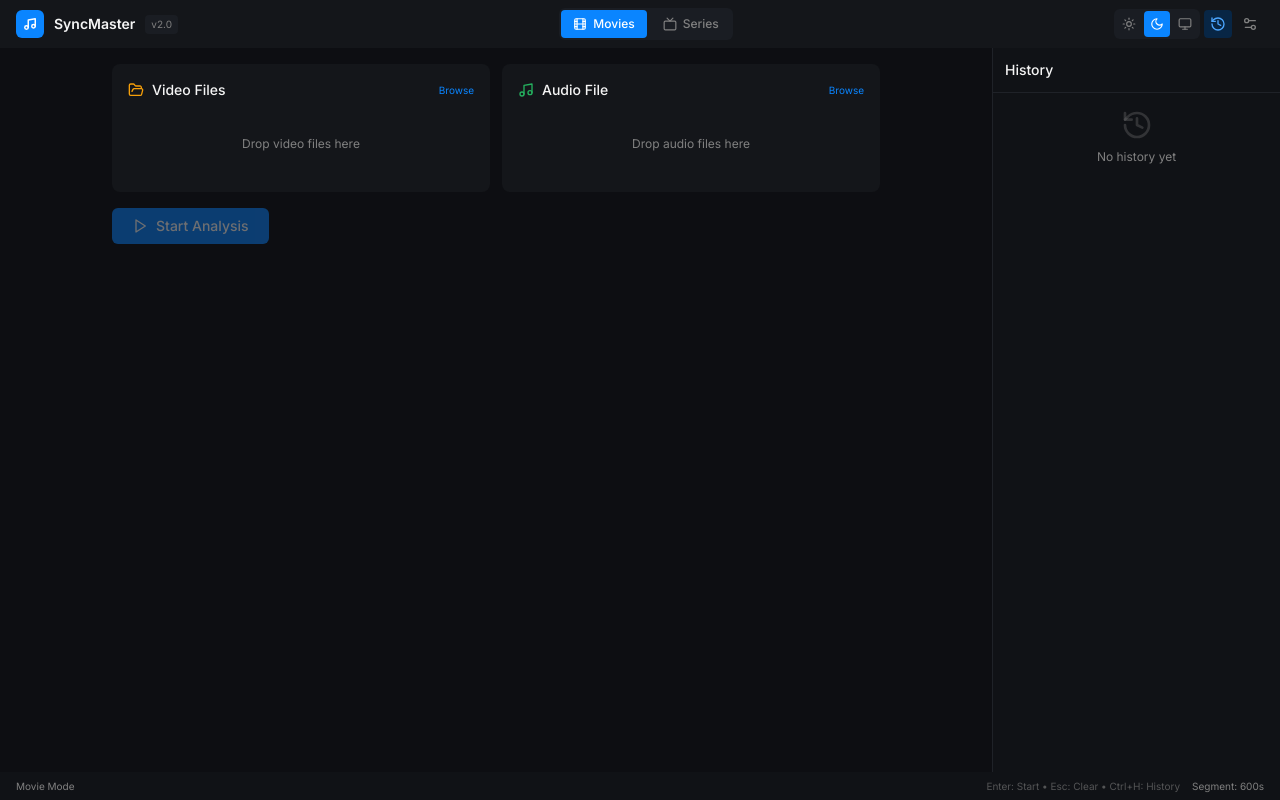
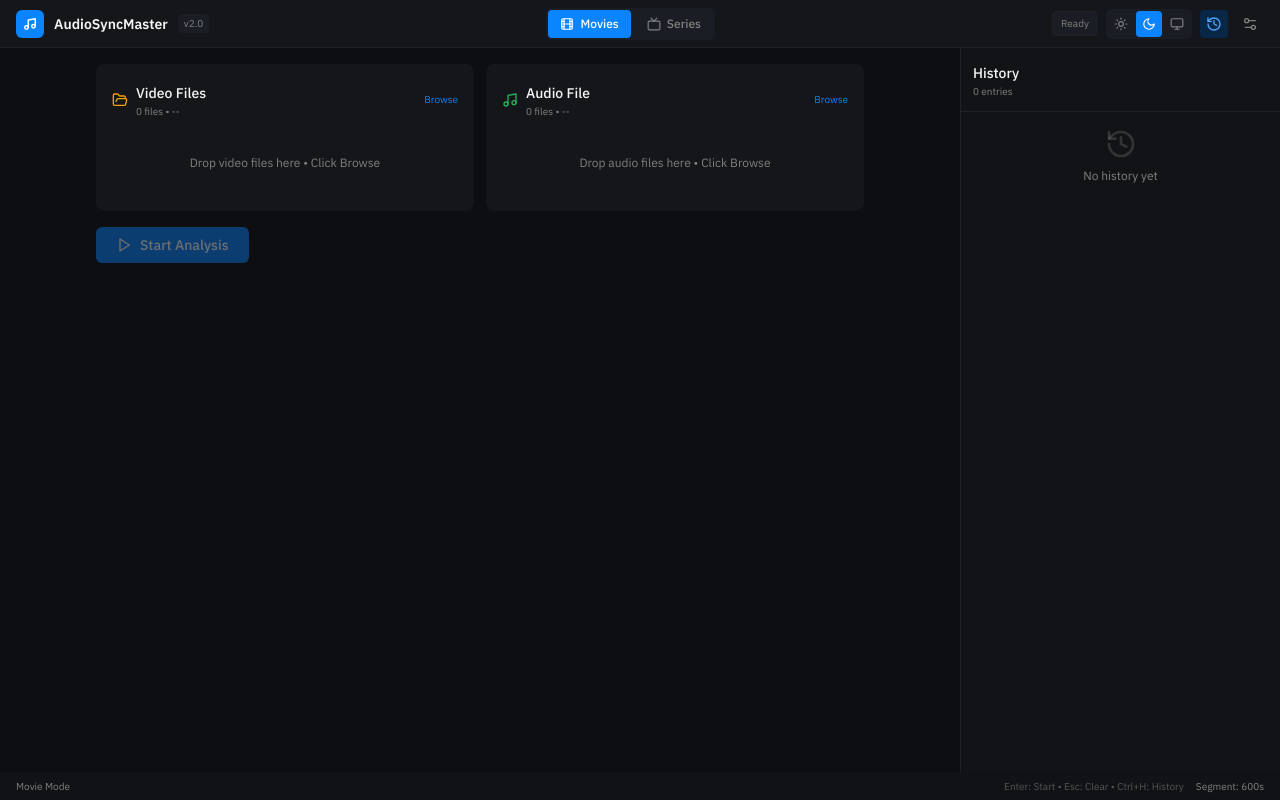
Before and after one commit to AdkHex/AudioSyncMaster, a React (Vite) app: page / in a window 1280 px wide. Both pictures are taken after a click on the button 1218 px from the left and 24 px from the top of the page. Built offline with nearby package versions, Linux system fonts and the light colour scheme; the HTML template or start-up script is replaced by a standard one.

Commit message:
Improved UI

```diff
--- a/src/index.css
+++ b/src/index.css
@@ -1,4 +1,4 @@
-@import url('https://fonts.googleapis.com/css2?family=Inter:wght@400;500;600;700&display=swap');
+@import url('https://fonts.googleapis.com/css2?family=IBM+Plex+Sans:wght@400;500;600;700&display=swap');
 
 @tailwind base;
 @tailwind components;
@@ -104,7 +104,7 @@
   }
 
   html {
-    font-family: 'Inter', system-ui, -apple-system, sans-serif;
+    font-family: 'IBM Plex Sans', system-ui, -apple-system, sans-serif;
     -webkit-font-smoothing: antialiased;
     -moz-osx-font-smoothing: grayscale;
   }
--- a/src/pages/Index.tsx
+++ b/src/pages/Index.tsx
@@ -29,6 +29,7 @@
   name: string;
   path: string;
   type: "video" | "audio";
+  size?: number;
 }
 
 interface BridgeResult {
@@ -64,6 +65,8 @@
   const [status, setStatus] = useState<ProcessingStatus>("idle");
   const [showAdvanced, setShowAdvanced] = useState(false);
   const [showHistory, setShowHistory] = useState(false);
+  const [showAllHistory, setShowAllHistory] = useState(false);
+  const [resultFilter, setResultFilter] = useState<"all" | "high" | "medium" | "low">("all");
   const [segmentDuration, setSegmentDuration] = useState(600);
   const [matchPattern, setMatchPattern] = useState("S(\\d+)E(\\d+)");
   const [results, setResults] = useState<SyncResult[]>([]);
@@ -117,6 +120,21 @@
     return `${minutes}:${seconds.toString().padStart(2, "0")}`;
   };
 
+  const formatSize = (bytes?: number) => {
+    if (!bytes || bytes <= 0) return "--";
+    const units = ["B", "KB", "MB", "GB"];
+    let size = bytes;
+    let unitIndex = 0;
+    while (size >= 1024 && unitIndex < units.length - 1) {
+      size /= 1024;
+      unitIndex += 1;
+    }
+    return `${size.toFixed(unitIndex === 0 ? 0 : 1)}${units[unitIndex]}`;
+  };
+
+  const getTotalSize = (files: FileItem[]) =>
+    files.reduce((total, file) => total + (file.size || 0), 0);
+
   const handleDrop = useCallback((e: React.DragEvent, type: "video" | "audio") => {
     e.preventDefault();
     setDragOver(null);
@@ -127,6 +145,7 @@
       name: file.name,
       path: (file as unknown as { path?: string }).path || file.name,
       type,
+      size: file.size,
     }));
 
     if (type === "video") {
@@ -168,7 +187,13 @@
     try {
       if (type === "video") {
         const response = await invoke<PickResponse>("pick_video_files", { mode });
-        setVideoFiles(response.files);
+        setVideoFiles(
+          response.files.map((file, index) => ({
+            ...file,
+            id: `video-${Date.now()}-${index}`,
+            type: "video",
+          }))
+        );
         setVideoFolder(response.folder);
         setVideoSource(response.folder ? "folder" : null);
         if (response.files.length > 0) {
@@ -176,7 +201,13 @@
         }
       } else {
         const response = await invoke<PickResponse>("pick_audio_files", { mode });
-        setAudioFiles(response.files);
+        setAudioFiles(
+          response.files.map((file, index) => ({
+            ...file,
+            id: `audio-${Date.now()}-${index}`,
+            type: "audio",
+          }))
+        );
         setAudioFolder(response.folder);
         setAudioSource(mode === "movie" ? "file" : response.folder ? "folder" : null);
         if (response.files.length > 0) {
@@ -309,6 +340,12 @@
     toast.info("History cleared");
   };
 
+  const exportHistoryAll = () => {
+    if (history.length === 0) return;
+    const merged = history.flatMap(entry => entry.results);
+    exportResults(merged);
+  };
+
   const exportResults = async (resultsToExport: SyncResult[]) => {
     if (!isTauri) {
       toast.error("Export is only available in the desktop app.");
@@ -435,10 +472,18 @@
     return d.toLocaleDateString() + " " + d.toLocaleTimeString([], { hour: '2-digit', minute: '2-digit' });
   };
 
+  const filteredResults = resultFilter === "all"
+    ? results
+    : results.filter(result => result.confidence === resultFilter);
+
+  const visibleHistory = showAllHistory ? history : history.slice(0, 10);
+  const statusLabel =
+    status === "processing" ? "Processing" : status === "complete" ? "Complete" : "Ready";
+
   return (
     <div className="h-screen flex flex-col bg-background">
       {/* Header */}
-      <header className="h-12 px-4 flex items-center justify-between bg-card">
+      <header className="h-12 px-4 flex items-center justify-between bg-card border-b border-border">
         <div className="flex items-center gap-2.5">
           <div className="w-7 h-7 rounded-md bg-primary flex items-center justify-center">
             <svg width="14" height="14" viewBox="0 0 24 24" fill="none" className="text-primary-foreground">
@@ -447,7 +492,7 @@
               <circle cx="18" cy="16" r="3" stroke="currentColor" strokeWidth="2.5"/>
             </svg>
           </div>
-          <span className="text-sm font-semibold text-foreground">SyncMaster</span>
+          <span className="text-sm font-semibold text-foreground">AudioSyncMaster</span>
           <span className="text-[10px] text-muted-foreground bg-secondary px-1.5 py-0.5 rounded">v2.0</span>
         </div>
 
@@ -472,7 +517,16 @@
           </button>
         </div>
 
-        <div className="flex items-center gap-1">
+        <div className="flex items-center gap-2">
+          <span className={`text-[10px] px-2 py-1 rounded border ${
+            status === "processing"
+              ? "bg-warning/10 text-warning border-warning/20"
+              : status === "complete"
+              ? "bg-success/10 text-success border-success/20"
+              : "bg-secondary text-muted-foreground border-border"
+          }`}>
+            {statusLabel}
+          </span>
           <ThemeToggle />
           <button
             onClick={() => setShowHistory(!showHistory)}
@@ -500,32 +554,6 @@
         <div className="flex-1 p-4 overflow-auto">
           <div className="max-w-3xl mx-auto space-y-4">
 
-            {/* Advanced Settings */}
-            {showAdvanced && (
-              <div className="p-3 rounded-lg bg-card flex items-center gap-4">
-                <div className="flex-1">
-                  <label className="text-[10px] uppercase tracking-wider text-muted-foreground mb-1 block">Segment Duration</label>
-                  <input
-                    type="number"
-                    value={segmentDuration}
-                    onChange={(e) => setSegmentDuration(Number(e.target.value))}
-                    className="w-full bg-input rounded px-3 py-1.5 text-sm text-foreground focus:outline-none focus:ring-1 focus:ring-primary"
-                  />
-                </div>
-                {mode === "series" && (
-                  <div className="flex-1">
-                    <label className="text-[10px] uppercase tracking-wider text-muted-foreground mb-1 block">Match Pattern</label>
-                    <input
-                      type="text"
-                      value={matchPattern}
-                      onChange={(e) => setMatchPattern(e.target.value)}
-                      className="w-full bg-input rounded px-3 py-1.5 text-sm text-foreground font-mono focus:outline-none focus:ring-1 focus:ring-primary"
-                    />
-                  </div>
-                )}
-              </div>
-            )}
-
             {/* Drop Zones */}
             <div className="grid grid-cols-2 gap-3">
               {/* Video Drop Zone */}
@@ -541,8 +569,23 @@
                 <div className="flex items-center justify-between mb-3">
                   <div className="flex items-center gap-2">
                     <FolderOpen className="w-4 h-4 text-warning" />
+                    <div>
                       <span className="text-sm font-medium text-foreground">Video Files</span>
+                      <div className="text-[10px] text-muted-foreground">
+                        {videoFiles.length} files • {formatSize(getTotalSize(videoFiles))}
                       </div>
+                    </div>
+                  </div>
+                  <div className="flex items-center gap-2">
+                    {videoFiles.length > 0 && (
+                      <button
+                        onClick={() => setVideoFiles([])}
+                        className="text-[10px] text-muted-foreground hover:text-destructive"
+                        title="Clear video files"
+                      >
+                        <Trash2 className="w-3.5 h-3.5" />
+                      </button>
+                    )}
                     <button
                       onClick={() => handleSelectFolder("video")}
                       className="text-[10px] text-primary hover:underline"
@@ -550,10 +593,11 @@
                       Browse
                     </button>
                   </div>
+                </div>
 
                 {videoFiles.length === 0 ? (
                   <div className="py-6 text-center">
-                    <p className="text-xs text-muted-foreground">Drop video files here</p>
+                    <p className="text-xs text-muted-foreground">Drop video files here • Click Browse</p>
                   </div>
                 ) : (
                   <div className="space-y-1.5 max-h-32 overflow-auto">
@@ -586,10 +630,25 @@
                 <div className="flex items-center justify-between mb-3">
                   <div className="flex items-center gap-2">
                     <Music className="w-4 h-4 text-success" />
+                    <div>
                       <span className="text-sm font-medium text-foreground">
                         {mode === "movie" ? "Audio File" : "Audio Files"}
                       </span>
+                      <div className="text-[10px] text-muted-foreground">
+                        {audioFiles.length} files • {formatSize(getTotalSize(audioFiles))}
                       </div>
+                    </div>
+                  </div>
+                  <div className="flex items-center gap-2">
+                    {audioFiles.length > 0 && (
+                      <button
+                        onClick={() => setAudioFiles([])}
+                        className="text-[10px] text-muted-foreground hover:text-destructive"
+                        title="Clear audio files"
+                      >
+                        <Trash2 className="w-3.5 h-3.5" />
+                      </button>
+                    )}
                     <button
                       onClick={() => handleSelectFolder("audio")}
                       className="text-[10px] text-primary hover:underline"
@@ -597,10 +656,11 @@
                       Browse
                     </button>
                   </div>
+                </div>
 
                 {audioFiles.length === 0 ? (
                   <div className="py-6 text-center">
-                    <p className="text-xs text-muted-foreground">Drop audio files here</p>
+                    <p className="text-xs text-muted-foreground">Drop audio files here • Click Browse</p>
                   </div>
                 ) : (
                   <div className="space-y-1.5 max-h-32 overflow-auto">
@@ -623,40 +683,34 @@
 
             {/* Progress Bar */}
             {status === "processing" && (
-              <div className="p-3 rounded-lg bg-card">
-                <div className="flex items-center justify-between mb-2">
+              <div className="rounded-lg bg-card border border-border px-4 py-3">
+                <div className="flex items-center justify-between text-[11px] text-muted-foreground mb-2">
                   <div className="flex items-center gap-2">
-                    <span className="text-xs text-foreground font-medium">Processing...</span>
+                    <span className="text-foreground font-medium">Processing</span>
                     {currentFile && (
-                      <span className="text-[10px] text-muted-foreground truncate max-w-[200px]">
-                        {currentFile}
-                      </span>
+                      <span className="truncate max-w-[260px]">{currentFile}</span>
                     )}
                   </div>
-                  <span className="text-xs text-muted-foreground">
-                    {progress.current} / {progress.total} files
-                  </span>
+                  <div className="flex items-center gap-3">
+                    <span>{progress.current}/{progress.total}</span>
+                    <span>{eta !== "--" ? `ETA ${eta}` : "ETA --"}</span>
                   </div>
-                <div className="h-1.5 bg-secondary rounded-full overflow-hidden">
+                </div>
+                <div className="h-1 bg-secondary rounded-full overflow-hidden mb-2">
                   <div
                     className="h-full bg-primary rounded-full transition-all duration-300"
-                    style={{ width: `${progress.percent}%`, animation: 'progress-pulse 1.5s ease-in-out infinite' }}
+                    style={{ width: `${progress.percent}%` }}
                   />
                 </div>
-                <div className="text-right mt-1">
-                  <span className="text-[10px] text-primary font-medium">{progress.percent}%</span>
+                <div className="flex items-center justify-between text-[10px] text-muted-foreground">
+                  <span>Overall {progress.percent}%</span>
+                  <span>Current file {fileProgress}%</span>
                 </div>
-                <div className="mt-3">
-                  <div className="flex items-center justify-between text-[10px] text-muted-foreground mb-1">
-                    <span>Current file</span>
-                    <span>{eta !== "--" ? `ETA ${eta}` : "ETA --"}</span>
-                  </div>
-                  <div className="h-1.5 bg-secondary rounded-full overflow-hidden">
+                <div className="h-1 bg-secondary rounded-full overflow-hidden mt-2">
                   <div
                     className="h-full bg-success rounded-full transition-all duration-300"
                     style={{ width: `${fileProgress}%` }}
                   />
-                  </div>
                 </div>
               </div>
             )}
@@ -675,9 +729,10 @@
               {(videoFiles.length > 0 || audioFiles.length > 0) && status !== "processing" && (
                 <button
                   onClick={() => clearAll(true)}
-                  className="text-xs text-muted-foreground hover:text-foreground transition-colors"
+                  className="p-1.5 rounded hover:bg-secondary text-muted-foreground hover:text-foreground transition-colors"
+                  title="Clear all files"
                 >
-                  Clear All
+                  <Trash2 className="w-4 h-4" />
                 </button>
               )}
 
@@ -702,6 +757,22 @@
               <div className="rounded-lg bg-card overflow-hidden">
                 <div className="px-4 py-3 flex items-center justify-between">
                   <span className="text-sm font-medium text-foreground">Results</span>
+                  <div className="flex items-center gap-2">
+                    <div className="flex items-center gap-1 bg-secondary rounded-md p-0.5">
+                      {(["all", "high", "medium", "low"] as const).map((level) => (
+                        <button
+                          key={level}
+                          onClick={() => setResultFilter(level)}
+                          className={`px-2 py-1 text-[10px] rounded ${
+                            resultFilter === level
+                              ? "bg-card text-foreground shadow-sm"
+                              : "text-muted-foreground hover:text-foreground"
+                          }`}
+                        >
+                          {level === "all" ? "All" : level.charAt(0).toUpperCase() + level.slice(1)}
+                        </button>
+                      ))}
+                    </div>
                     <button
                       onClick={() => exportResults(results)}
                       className="flex items-center gap-1.5 text-[10px] text-muted-foreground hover:text-foreground transition-colors"
@@ -709,6 +780,7 @@
                       <Download className="w-3.5 h-3.5" />
                       Export
                     </button>
+                  </div>
                 </div>
                 {results.some(result => result.confidence === "low" || result.startDelay === null || result.endDelay === null) && (
                   <div className="px-4 pb-2 text-[11px] text-warning">
@@ -718,15 +790,15 @@
                 <table className="w-full text-xs">
                   <thead>
                     <tr className="bg-secondary/50">
-                      <th className="text-left font-medium text-muted-foreground px-4 py-2">Video</th>
-                      <th className="text-left font-medium text-muted-foreground px-4 py-2">Audio</th>
-                      <th className="text-right font-medium text-muted-foreground px-4 py-2">Start</th>
-                      <th className="text-right font-medium text-muted-foreground px-4 py-2">End</th>
-                      <th className="text-center font-medium text-muted-foreground px-4 py-2">Status</th>
+                      <th className="text-left font-medium text-muted-foreground px-4 py-2 sticky top-0 bg-secondary/50">Video</th>
+                      <th className="text-left font-medium text-muted-foreground px-4 py-2 sticky top-0 bg-secondary/50">Audio</th>
+                      <th className="text-right font-medium text-muted-foreground px-4 py-2 sticky top-0 bg-secondary/50">Start</th>
+                      <th className="text-right font-medium text-muted-foreground px-4 py-2 sticky top-0 bg-secondary/50">End</th>
+                      <th className="text-center font-medium text-muted-foreground px-4 py-2 sticky top-0 bg-secondary/50">Status</th>
                     </tr>
                   </thead>
                   <tbody>
-                    {results.map((result, index) => (
+                    {filteredResults.map((result, index) => (
                       <tr key={index} className="border-t border-border/50">
                         <td className="px-4 py-2.5">
                           <div className="flex items-center gap-2">
@@ -747,13 +819,16 @@
                           {result.endDelay !== null ? `${result.endDelay > 0 ? "+" : ""}${result.endDelay.toFixed(1)}ms` : "--"}
                         </td>
                         <td className="px-4 py-2.5 text-center">
-                          <span className={`inline-flex items-center gap-1 px-2 py-0.5 rounded text-[10px] font-medium ${
+                          <span
+                            title={`Confidence: ${result.confidence}`}
+                            className={`inline-flex items-center gap-1 px-2 py-0.5 rounded text-[10px] font-medium ${
                             result.confidence === "high"
                               ? "bg-success/15 text-success"
                               : result.confidence === "medium"
                               ? "bg-warning/15 text-warning"
                               : "bg-destructive/15 text-destructive"
-                          }`}>
+                          }`}
+                          >
                             {result.confidence === "high" && <Check className="w-2.5 h-2.5" />}
                             {result.confidence === "low" && <AlertCircle className="w-2.5 h-2.5" />}
                             {result.confidence.charAt(0).toUpperCase() + result.confidence.slice(1)}
@@ -782,17 +857,30 @@
 
         {/* History Panel */}
         {showHistory && (
-          <div className="w-72 border-l border-border bg-card/50 flex flex-col">
+          <div className="w-80 border-l border-border bg-card/60 flex flex-col shadow-apple-md">
             <div className="p-3 flex items-center justify-between border-b border-border">
+              <div>
                 <span className="text-sm font-medium text-foreground">History</span>
+                <div className="text-[10px] text-muted-foreground">{history.length} entries</div>
+              </div>
+              <div className="flex items-center gap-2">
+                {history.length > 0 && (
+                  <button
+                    onClick={exportHistoryAll}
+                    className="text-[10px] text-muted-foreground hover:text-foreground transition-colors"
+                  >
+                    Export All
+                  </button>
+                )}
                 {history.length > 0 && (
                   <button
                     onClick={clearHistory}
                     className="text-[10px] text-muted-foreground hover:text-destructive transition-colors"
                   >
-                  Clear All
+                    Clear
                   </button>
                 )}
+              </div>
             </div>
             <div className="flex-1 overflow-auto">
               {history.length === 0 ? (
@@ -802,7 +890,7 @@
                 </div>
               ) : (
                 <div className="p-2 space-y-1">
-                  {history.map(entry => (
+                  {visibleHistory.map(entry => (
                     <div
                       key={entry.id}
                       className="p-2.5 rounded-lg bg-secondary/30 hover:bg-secondary/50 transition-colors group"
@@ -842,6 +930,14 @@
                       </div>
                     </div>
                   ))}
+                  {history.length > 10 && (
+                    <button
+                      onClick={() => setShowAllHistory(prev => !prev)}
+                      className="w-full text-[10px] text-muted-foreground hover:text-foreground py-2"
+                    >
+                      {showAllHistory ? "Show less" : "Show more"}
+                    </button>
+                  )}
                 </div>
               )}
             </div>
@@ -857,6 +953,56 @@
           <span>Segment: {segmentDuration}s</span>
         </div>
       </footer>
+
+      {showAdvanced && (
+        <div className="fixed inset-0 z-50 bg-black/50 flex items-center justify-center p-4">
+          <div className="w-full max-w-md rounded-lg bg-card border border-border shadow-apple-lg">
+            <div className="px-4 py-3 border-b border-border flex items-center justify-between">
+              <span className="text-sm font-medium text-foreground">Advanced Settings</span>
+              <button
+                onClick={() => setShowAdvanced(false)}
+                className="p-1 rounded hover:bg-secondary text-muted-foreground hover:text-foreground"
+              >
+                <X className="w-4 h-4" />
+              </button>
+            </div>
+            <div className="p-4 space-y-4">
+              <div>
+                <label className="text-[10px] uppercase tracking-wider text-muted-foreground mb-1 block">
+                  Segment Duration (seconds)
+                </label>
+                <input
+                  type="number"
+                  value={segmentDuration}
+                  onChange={(e) => setSegmentDuration(Number(e.target.value))}
+                  className="w-full bg-input rounded px-3 py-2 text-sm text-foreground focus:outline-none focus:ring-1 focus:ring-primary"
+                />
+              </div>
+              {mode === "series" && (
+                <div>
+                  <label className="text-[10px] uppercase tracking-wider text-muted-foreground mb-1 block">
+                    Match Pattern
+                  </label>
+                  <input
+                    type="text"
+                    value={matchPattern}
+                    onChange={(e) => setMatchPattern(e.target.value)}
+                    className="w-full bg-input rounded px-3 py-2 text-sm text-foreground font-mono focus:outline-none focus:ring-1 focus:ring-primary"
+                  />
+                </div>
+              )}
+              <div className="flex justify-end gap-2">
+                <button
+                  onClick={() => setShowAdvanced(false)}
+                  className="px-3 py-1.5 text-xs rounded border border-border text-muted-foreground hover:text-foreground hover:bg-secondary"
+                >
+                  Close
+                </button>
+              </div>
+            </div>
+          </div>
+        </div>
+      )}
     </div>
   );
 }
--- a/tailwind.config.ts
+++ b/tailwind.config.ts
@@ -14,7 +14,7 @@
     },
     extend: {
       fontFamily: {
-        sans: ['Inter', '-apple-system', 'BlinkMacSystemFont', 'Segoe UI', 'Roboto', 'sans-serif'],
+        sans: ['IBM Plex Sans', '-apple-system', 'BlinkMacSystemFont', 'Segoe UI', 'Roboto', 'sans-serif'],
       },
       colors: {
         border: "hsl(var(--border))",
```
Also changed, not shown: 1 other file (tests, documents, lock files or other folders). Lines whose indentation alone changed are shown as unchanged.
